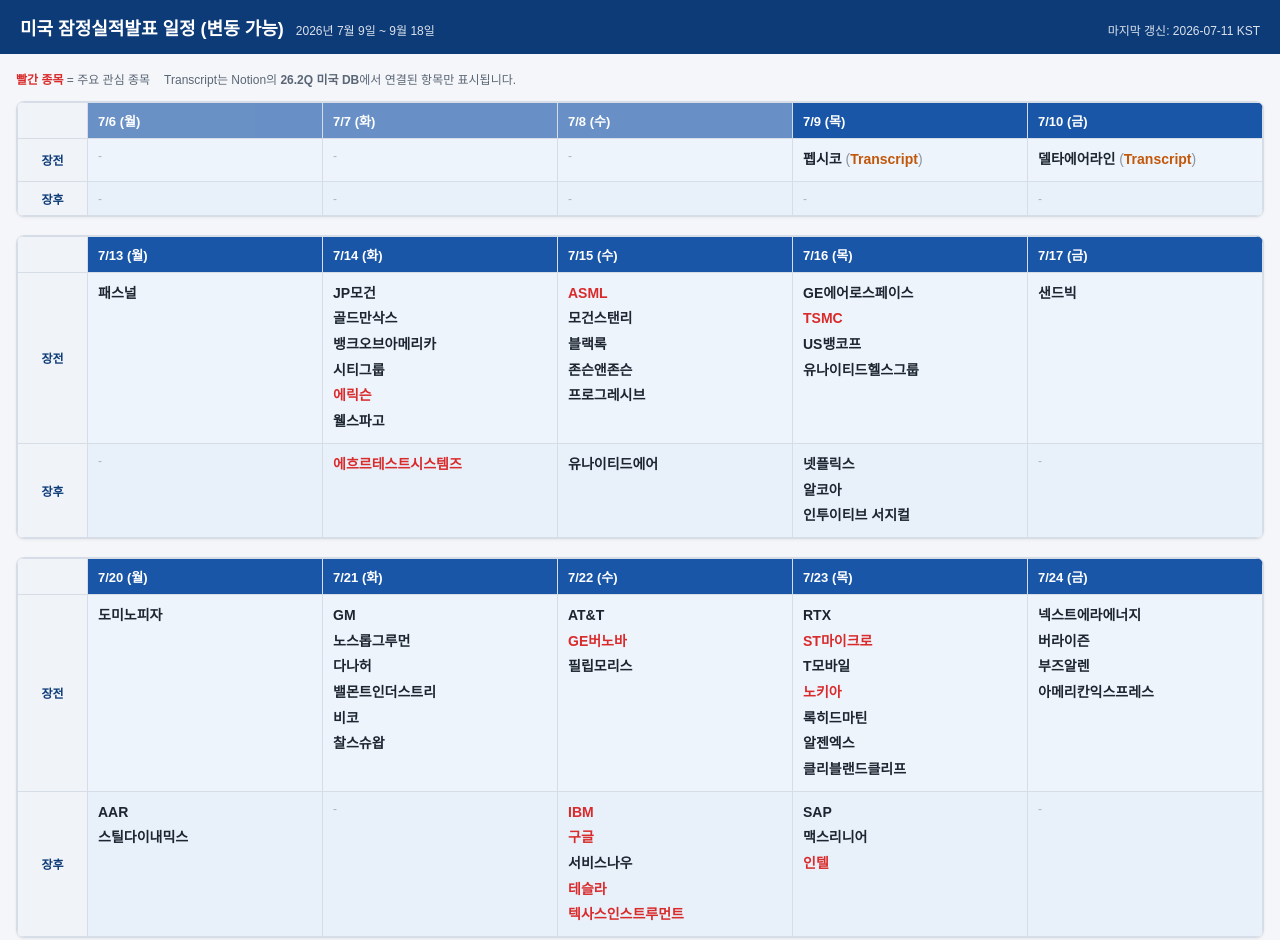
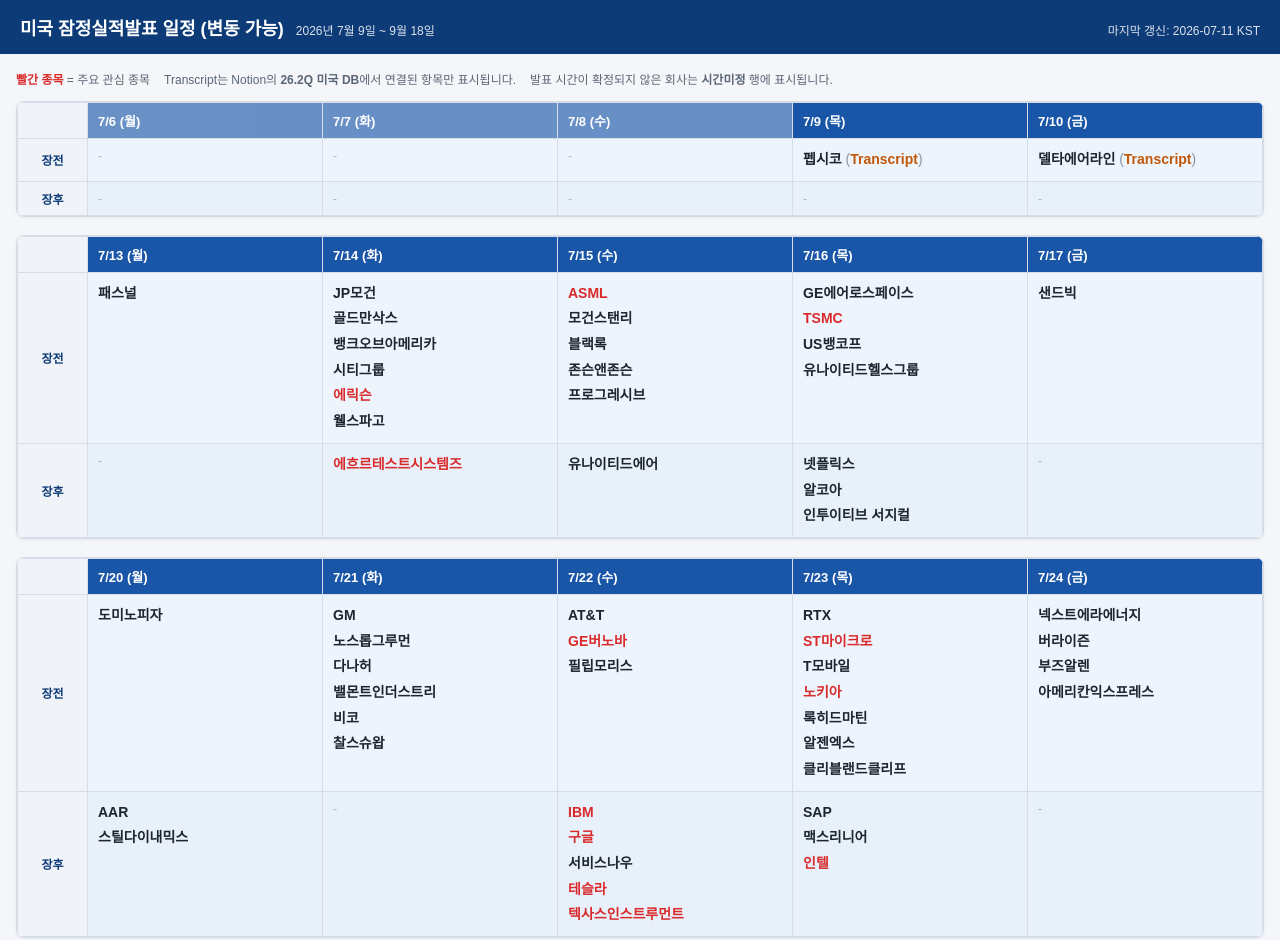
Before and after one commit to kjysss2/earnings-calendar, a plain HTML site: page index.html in a window 1280 px wide. Shown: the top 940 px of the page. Drawn offline with Linux system fonts and the light colour scheme.

Commit message:
Update index.html

```diff
--- a/index.html
+++ b/index.html
@@ -123,6 +123,10 @@
     background:var(--after);
   }
 
+  tr.tba-row td{
+    background:#f7f3e8;
+  }
+
   td{
     width:calc((100% - 70px) / 5);
     min-height:100px;
@@ -185,6 +189,7 @@
   <p class="legend">
     <span><b style="color:var(--red)">빨간 종목</b> = 주요 관심 종목</span>
     <span>Transcript는 Notion의 <b>26.2Q 미국 DB</b>에서 연결된 항목만 표시됩니다.</span>
+    <span>발표 시간이 확정되지 않은 회사는 <b>시간미정</b> 행에 표시됩니다.</span>
   </p>
   <div id="cal"></div>
 </main>
@@ -331,10 +336,14 @@
     if(!entry.date) continue;
 
     if(!byDate[entry.date]){
-      byDate[entry.date]={before:[],after:[]};
+      byDate[entry.date]={before:[],after:[],tba:[]};
     }
 
-    const session=entry.session==="after" ? "after" : "before";
+    const session=entry.session==="after"
+      ? "after"
+      : entry.session==="tba"
+        ? "tba"
+        : "before";
     byDate[entry.date][session].push(entry);
   }
 
@@ -348,7 +357,18 @@
       days.push(addDays(cursor,index));
     }
 
-    weeks.push(days);
+    const hasEntries=days.some(day=>{
+      const dayData=byDate[iso(day)];
+      if(!dayData) return false;
+      return ["before","after","tba"].some(key=>
+        Array.isArray(dayData[key]) && dayData[key].length>0
+      );
+    });
+
+    if(hasEntries){
+      weeks.push(days);
+    }
+
     cursor=addDays(cursor,7);
   }
 
@@ -380,10 +400,16 @@
 
     header+="</tr>";
 
+    const hasTba=days.some(day=>{
+      const dayData=byDate[iso(day)]||{};
+      return Array.isArray(dayData.tba) && dayData.tba.length>0;
+    });
+
     table.innerHTML=
       header
       +row("장전","before-row","before",days,byDate,startIso,endIso)
-      +row("장후","after-row","after",days,byDate,startIso,endIso);
+      +row("장후","after-row","after",days,byDate,startIso,endIso)
+      +(hasTba ? row("시간미정","tba-row","tba",days,byDate,startIso,endIso) : "");
 
     const wrapper=document.createElement("div");
     wrapper.className="week";
```
